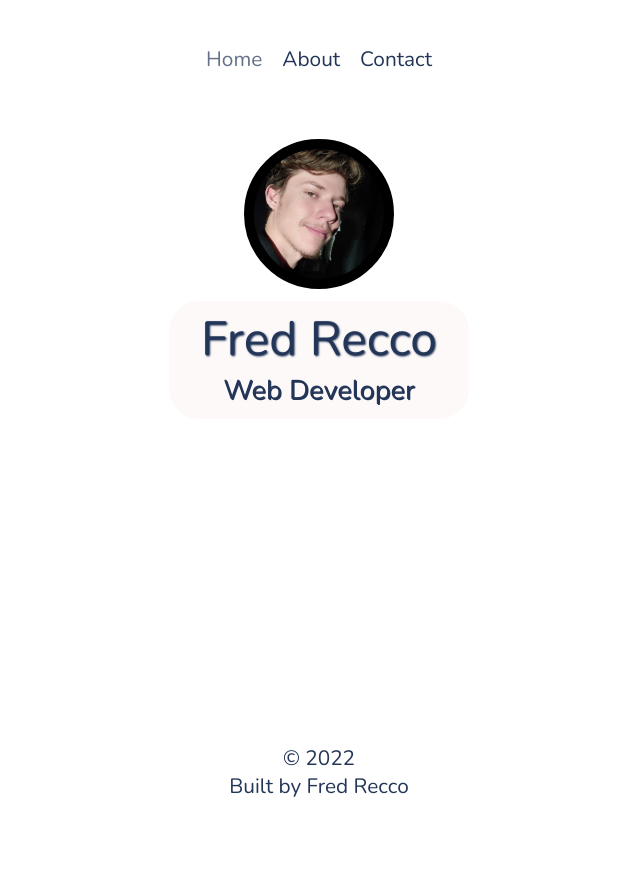
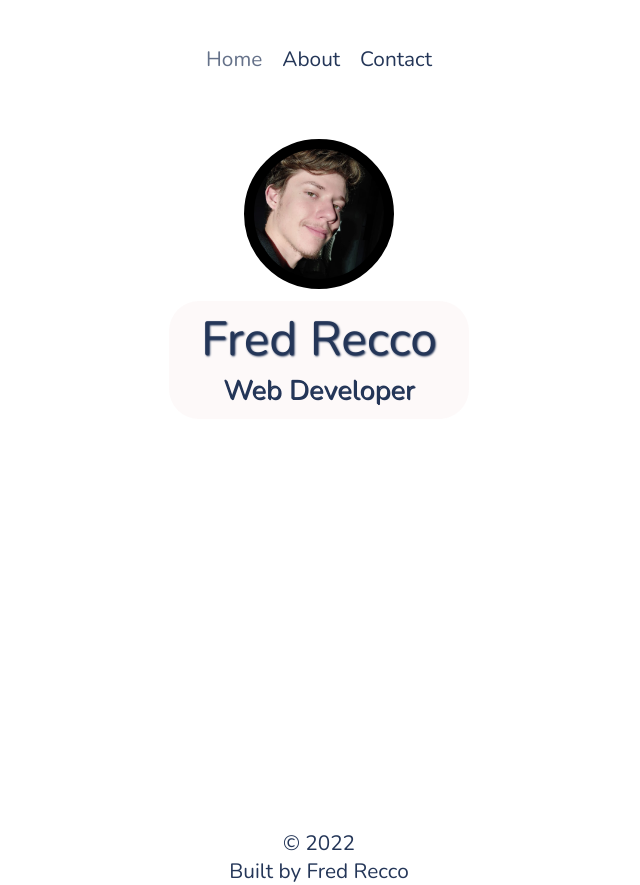
Before and after one commit to reecco/portfolio, a Vue app: page / in a window 1280 px wide. Shown: the whole page, without its empty margins (321-961 px from the left). Before the commit the page ends 829 px from the top, so only its background shows below. Built offline with nearby package versions, Linux system fonts and the light colour scheme.

Commit message:
fix: change position footer in mobile layout

```diff
--- a/src/components/Footer/style.sass
+++ b/src/components/Footer/style.sass
@@ -22,3 +22,7 @@ footer
   footer
     p
       font-size: 1.18rem
+
+@media (max-height: 800px)
+  footer
+    position: relative
```
